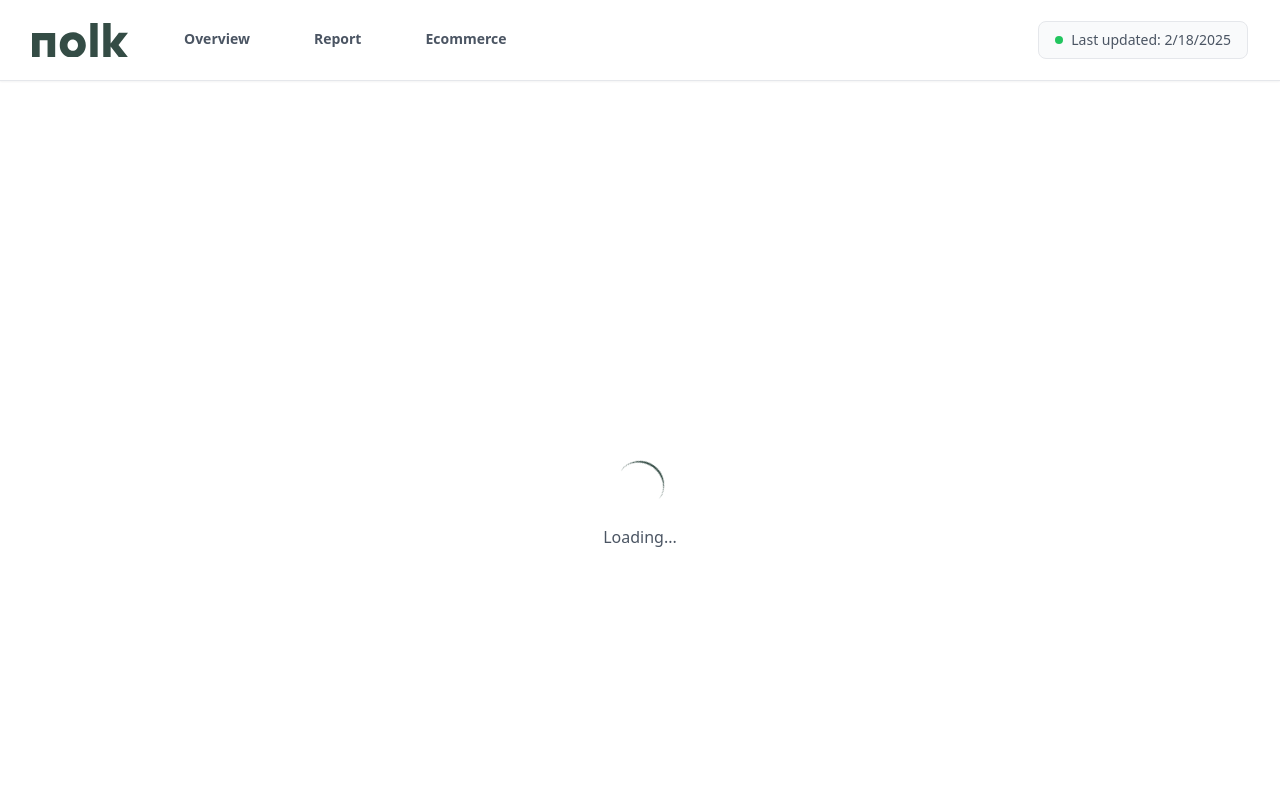
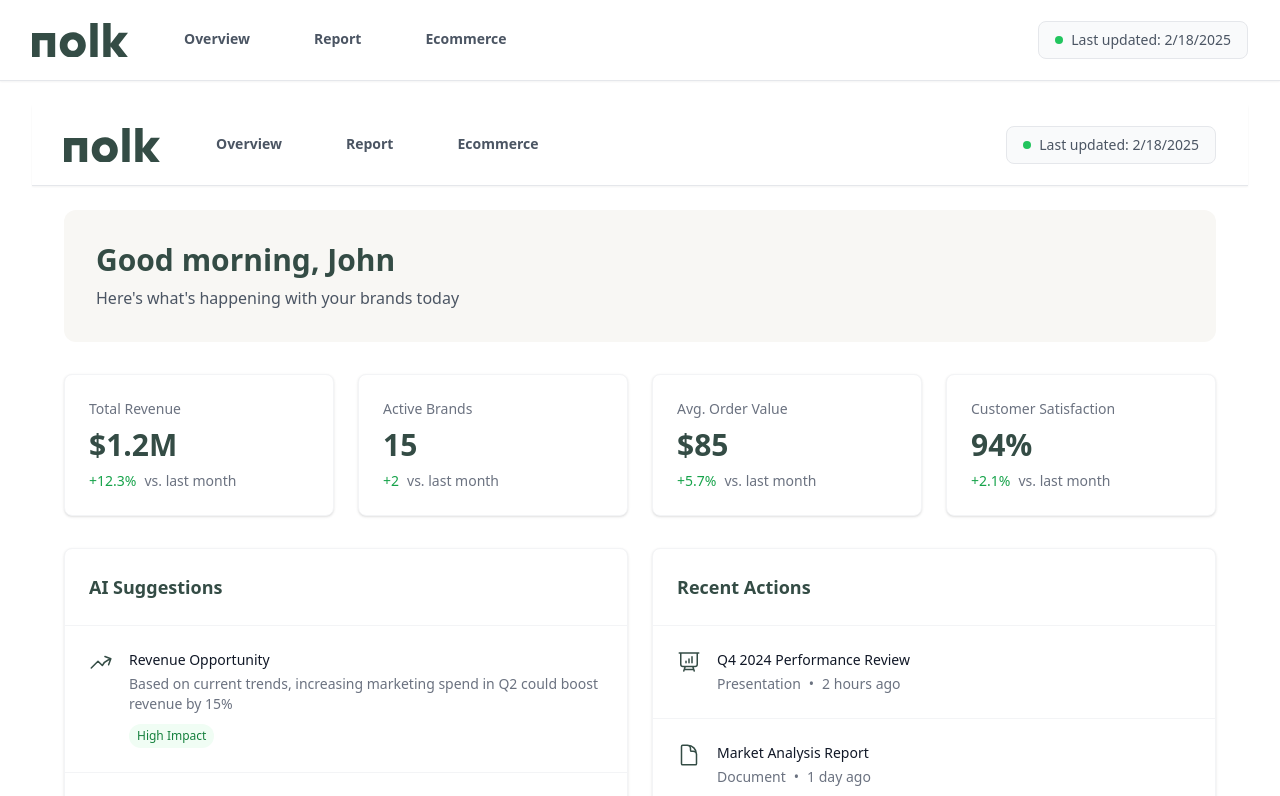
Before and after one commit to farbour/nolkai, a Next.js app: page / in a window 1280 px wide. Before the commit this address had no page. Shown: the top 796 px of the page. Built offline with nearby package versions, Linux system fonts and the light colour scheme.

Commit message:
Add home dashboard with welcome message, KPIs, AI suggestions, and recent actions

```diff
--- a/src/pages/index.tsx
+++ b/src/pages/index.tsx
@@ -1,46 +1,174 @@
+import {
+  ArrowTrendingUpIcon,
+  BoltIcon,
+  DocumentIcon,
+  PresentationChartBarIcon
+} from '@heroicons/react/24/outline';
+
+import { Layout } from '@/components/Layout';
+import React from 'react';
+
 // file path: src/pages/index.tsx
-import { useEffect, useState } from 'react';
 
-import { useRouter } from 'next/router';
+const recentActions = [
+  {
+    id: 1,
+    title: "Q4 2024 Performance Review",
+    type: "Presentation",
+    date: "2 hours ago",
+    icon: PresentationChartBarIcon,
+  },
+  {
+    id: 2,
+    title: "Market Analysis Report",
+    type: "Document",
+    date: "1 day ago",
+    icon: DocumentIcon,
+  },
+  {
+    id: 3,
+    title: "Brand Growth Strategy",
+    type: "Document",
+    date: "2 days ago",
+    icon: DocumentIcon,
+  }
+];
+
+const aiSuggestions = [
+  {
+    id: 1,
+    title: "Revenue Opportunity",
+    description: "Based on current trends, increasing marketing spend in Q2 could boost revenue by 15%",
+    impact: "High",
+    icon: ArrowTrendingUpIcon,
+  },
+  {
+    id: 2,
+    title: "Performance Alert",
+    description: "Conversion rates have dropped 5% in the last week",
+    impact: "Medium",
+    icon: BoltIcon,
+  }
+];
+
+const kpis = [
+  {
+    title: "Total Revenue",
+    value: "$1.2M",
+    change: "+12.3%",
+    timeframe: "vs. last month"
+  },
+  {
+    title: "Active Brands",
+    value: "15",
+    change: "+2",
+    timeframe: "vs. last month"
+  },
+  {
+    title: "Avg. Order Value",
+    value: "$85",
+    change: "+5.7%",
+    timeframe: "vs. last month"
+  },
+  {
+    title: "Customer Satisfaction",
+    value: "94%",
+    change: "+2.1%",
+    timeframe: "vs. last month"
+  }
+];
 
 export default function Home() {
-  const router = useRouter();
-  const [error, setError] = useState<string | null>(null);
+  const currentHour = new Date().getHours();
+  const greeting = currentHour < 12 ? "Good morning" : currentHour < 18 ? "Good afternoon" : "Good evening";
 
-  useEffect(() => {
-    try {
-      router.push('/overview').catch((err) => {
-        console.error('Navigation error:', err);
-        setError('Failed to navigate to overview page');
-      });
-    } catch (err) {
-      console.error('Unexpected error:', err);
-      setError('An unexpected error occurred');
-    }
-  }, [router]);
+  return (
+    <Layout>
+      <div className="space-y-8">
+        {/* Welcome Section */}
+        <div className="bg-[#F8F7F4] rounded-xl p-8">
+          <h1 className="text-3xl font-bold text-nolk-green mb-2">
+            {greeting}, John
+          </h1>
+          <p className="text-gray-600">
+            Here&apos;s what&apos;s happening with your brands today
+          </p>
+        </div>
 
-  if (error) {
-    return (
-      <div className="flex items-center justify-center min-h-screen">
-        <div className="text-center">
-          <div className="text-red-600 mb-4">{error}</div>
-          <button
-            onClick={() => window.location.reload()}
-            className="px-4 py-2 bg-red-100 text-red-800 rounded hover:bg-red-200 transition-colors"
-          >
-            Retry
-          </button>
+        {/* KPIs */}
+        <div className="grid grid-cols-1 md:grid-cols-2 lg:grid-cols-4 gap-6">
+          {kpis.map((kpi) => (
+            <div key={kpi.title} className="bg-white rounded-lg shadow p-6 border border-gray-100">
+              <h3 className="text-sm font-medium text-gray-500">
+                {kpi.title}
+              </h3>
+              <p className="text-3xl font-semibold mt-2 text-nolk-green">
+                {kpi.value}
+              </p>
+              <div className="text-sm mt-2 text-green-600">
+                {kpi.change}
+                <span className="text-gray-500 ml-2">{kpi.timeframe}</span>
+              </div>
+            </div>
+          ))}
+        </div>
+
+        {/* AI Suggestions & Recent Actions */}
+        <div className="grid grid-cols-1 lg:grid-cols-2 gap-6">
+          {/* AI Suggestions */}
+          <div className="bg-white rounded-lg shadow border border-gray-100">
+            <div className="p-6 border-b border-gray-100">
+              <h2 className="text-lg font-semibold text-nolk-green">AI Suggestions</h2>
+            </div>
+            <div className="divide-y divide-gray-100">
+              {aiSuggestions.map((suggestion) => (
+                <div key={suggestion.id} className="p-6">
+                  <div className="flex items-start">
+                    <div className="flex-shrink-0">
+                      <suggestion.icon className="h-6 w-6 text-nolk-green" />
+                    </div>
+                    <div className="ml-4">
+                      <h3 className="text-sm font-medium text-gray-900">{suggestion.title}</h3>
+                      <p className="mt-1 text-sm text-gray-500">{suggestion.description}</p>
+                      <div className="mt-2">
+                        <span className="inline-flex items-center rounded-full bg-green-50 px-2 py-1 text-xs font-medium text-green-700">
+                          {suggestion.impact} Impact
+                        </span>
+                      </div>
+                    </div>
+                  </div>
+                </div>
+              ))}
+            </div>
+          </div>
+
+          {/* Recent Actions */}
+          <div className="bg-white rounded-lg shadow border border-gray-100">
+            <div className="p-6 border-b border-gray-100">
+              <h2 className="text-lg font-semibold text-nolk-green">Recent Actions</h2>
+            </div>
+            <div className="divide-y divide-gray-100">
+              {recentActions.map((action) => (
+                <div key={action.id} className="p-6">
+                  <div className="flex items-start">
+                    <div className="flex-shrink-0">
+                      <action.icon className="h-6 w-6 text-nolk-green" />
+                    </div>
+                    <div className="ml-4">
+                      <h3 className="text-sm font-medium text-gray-900">{action.title}</h3>
+                      <div className="mt-1 flex items-center space-x-2 text-sm text-gray-500">
+                        <span>{action.type}</span>
+                        <span>•</span>
+                        <span>{action.date}</span>
+                      </div>
+                    </div>
+                  </div>
+                </div>
+              ))}
+            </div>
+          </div>
         </div>
       </div>
-    );
-  }
-
-  return (
-    <div className="flex items-center justify-center min-h-screen">
-      <div className="text-center">
-        <div className="animate-spin rounded-full h-12 w-12 border-b-2 border-nolk-green mx-auto"></div>
-        <p className="mt-4 text-gray-600">Loading...</p>
-      </div>
-    </div>
+    </Layout>
   );
 }
```
